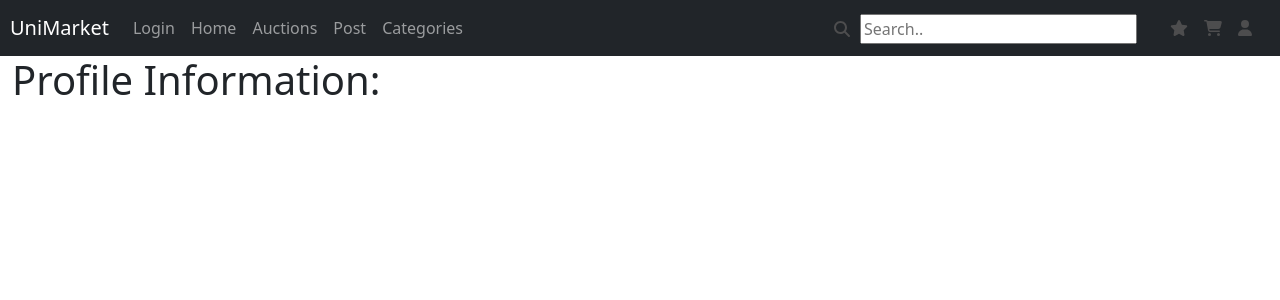
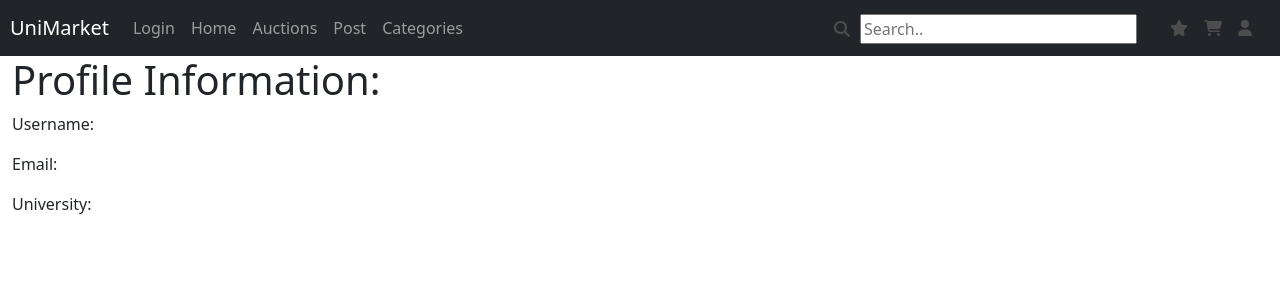
Before and after one commit to brightcho5379/CSE312-TeamProject, a React (Create React App) app in the folder back-end/front-end/: page /Profile in a window 1280 px wide. Shown: the top 300 px of the page. Built offline with nearby package versions, Linux system fonts and the light colour scheme; no server answers.

Commit message:
Account Profile Information has been Set

```diff
--- a/back-end/front-end/src/components/Profile/profile.jsx
+++ b/back-end/front-end/src/components/Profile/profile.jsx
@@ -21,10 +21,14 @@ const Profile = () => {
 
   console.log(account)
 
-
     return (
       <div>
+        <div>
         <h1>Profile Information:</h1>
+        <p>Username: {account.username}</p>
+        <p>Email: {account.email}</p>
+        <p>University: {account.university}</p>
+        </div>
 
       </div>
     );
```
